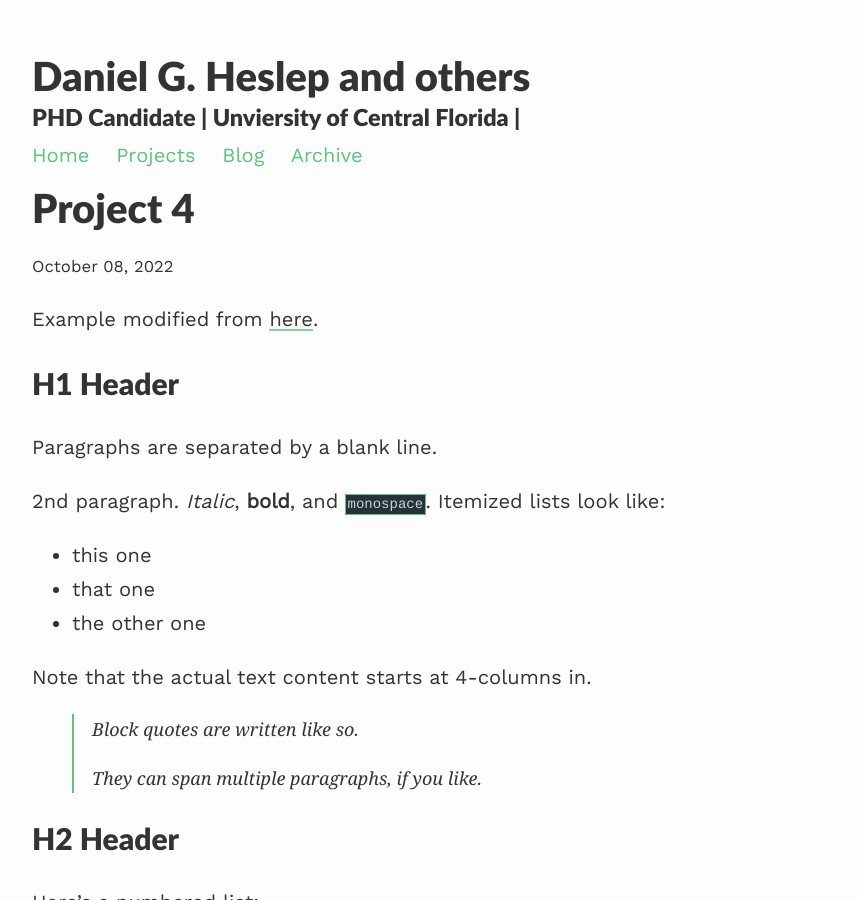
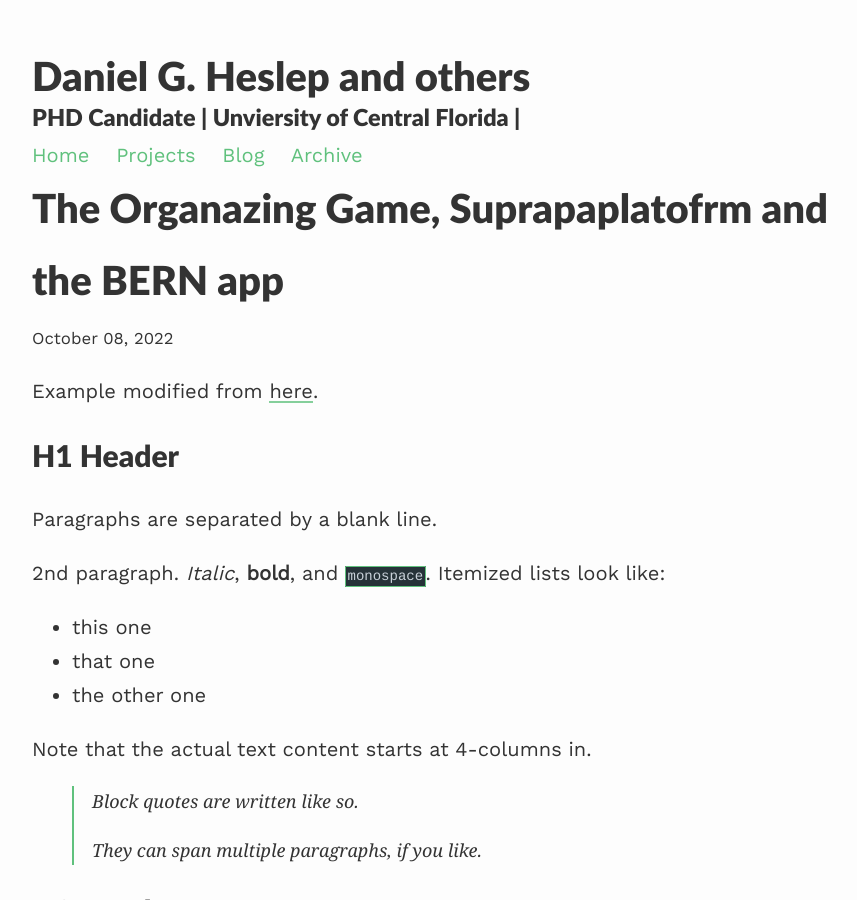
Before and after one commit to CreativeKenning/gradsitedemo, a Jekyll site: the page built from _projects/The BERN app.md, in a window 1280 px wide and 900 px high. Shown: the whole window, without its empty margins (208-1065 px from the left). Built offline with Jekyll 4.4.1, drawn with Linux system fonts in a browser that asks for light colours; nearby versions of some CDN libraries; formulas are drawn with MathJax 3.

Commit message:
Changed title

```diff
--- a/_projects/The BERN app.md
+++ b/_projects/The BERN app.md
@@ -1,6 +1,6 @@
 ---
 layout: post
-title: Project 4
+title: The Organazing Game, Suprapaplatofrm and the BERN app
 description: another project
 ---
 
```
